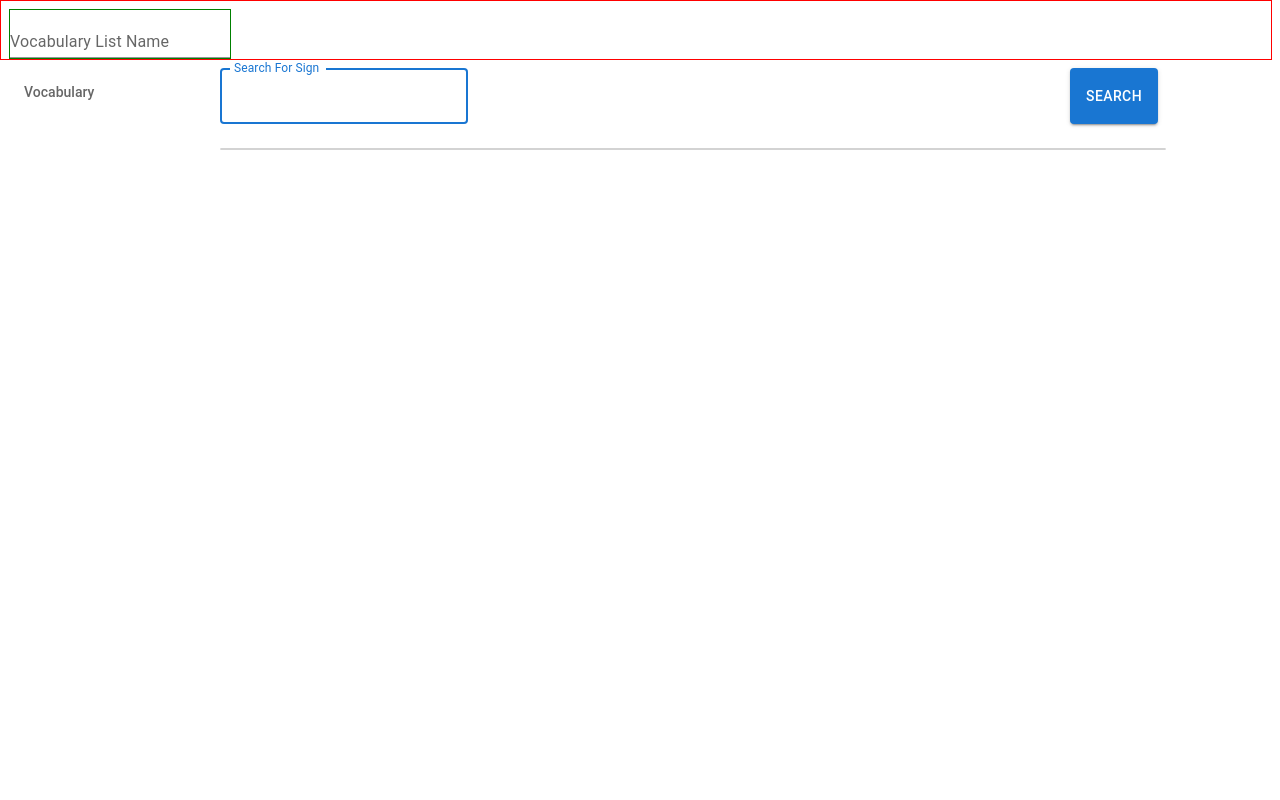
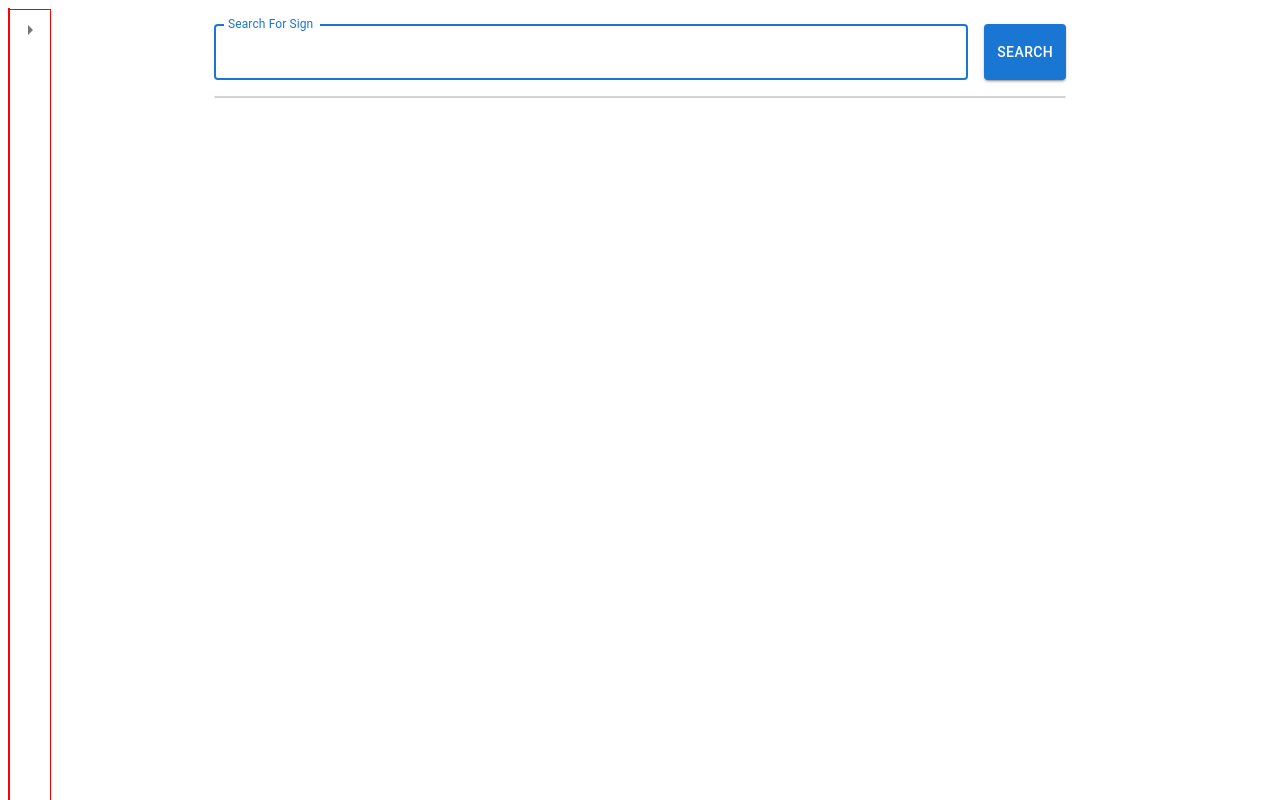
Before and after one commit to cryosis7/Signs4Sign, a React (Create React App) app: page / in a window 1280 px wide. Built offline with nearby package versions, Linux system fonts and the light colour scheme.

Commit message:
tryign drawer again

```diff
--- a/package.json
+++ b/package.json
@@ -5,6 +5,7 @@
   "dependencies": {
     "@emotion/react": "^11.9.3",
     "@emotion/styled": "^11.9.3",
+    "@mui/icons-material": "^5.8.4",
     "@mui/material": "^5.8.4",
     "@testing-library/jest-dom": "^5.14.1",
     "@testing-library/react": "^13.0.0",
--- a/src/components/Vocabulary/AddVocabForm.tsx
+++ b/src/components/Vocabulary/AddVocabForm.tsx
@@ -13,8 +13,7 @@ const AddVocabForm = ({ selectedSigns, toggleChecked }: Props) => {
   const [searchTerm, setSearchTerm] = useState<string>("");
 
   return (
-    // <Container maxWidth="md" sx={{ marginTop: "1em" }}>
-    <>
+    <Container maxWidth="md" sx={{ marginTop: "1em" }}>
       <SearchBar setSearchTerm={setSearchTerm} />
       <hr />
       <SearchResults
@@ -22,8 +21,7 @@ const AddVocabForm = ({ selectedSigns, toggleChecked }: Props) => {
         checkedList={selectedSigns}
         toggleChecked={toggleChecked}
       />
-    </>
-    // </Container>
+    </Container>
   );
 };
 
--- a/src/components/Vocabulary/SearchBar/SearchBar.tsx
+++ b/src/components/Vocabulary/SearchBar/SearchBar.tsx
@@ -14,29 +14,21 @@ export const SearchBar = ({ setSearchTerm }: Props) => {
   };
 
   return (
-    <form onSubmit={handleSubmit}>
-      <Grid
-        container
-        spacing={1}
-        wrap={"nowrap"}
-        justifyContent="space-between"
-        alignItems="stretch"
+    <form
+      onSubmit={handleSubmit}
+      className="flex flex-justify-space-between flex-align-stretch"
+      style={{ gap: "1em" }}
     >
-        <Grid item className="flex" sx={{ padding: "8px" }}>
       <TextField
         autoFocus
         label="Search For Sign"
+        fullWidth
         onChange={(event) => setValue(event.target.value)}
         value={value}
-            fullWidth
       />
-        </Grid>
-        <Grid item className="flex flex-align-stretch" sx={{ padding: "8px" }}>
       <Button variant="contained" type="submit">
         Search
       </Button>
-        </Grid>
-      </Grid>
     </form>
   );
 };
--- a/src/components/Vocabulary/VocabList/VocabList.tsx
+++ b/src/components/Vocabulary/VocabList/VocabList.tsx
@@ -1,23 +1,41 @@
 import {
-  Divider,
+  Drawer,
+  IconButton,
   List,
   ListItem,
   ListItemText,
   ListSubheader,
-  TextField,
 } from "@mui/material";
-import { useState } from "react";
+import React, { useEffect, useRef, useState } from "react";
+import ArrowRightIcon from "@mui/icons-material/ArrowRight";
+import ArrowLeftIcon from "@mui/icons-material/ArrowLeft";
 
 interface Props {
   vocabList: string[];
-  vocabListName: string;
 }
 
-export const VocabList = ({ vocabList, vocabListName }: Props) => {
+const DRAWER_MIN_WIDTH = "300px";
+
+export const VocabList = ({ vocabList }: Props) => {
+  const [isDrawerOpen, setIsDrawerOpen] = useState<boolean>(false);
+
+  const toggleDrawer = (event: React.KeyboardEvent | React.MouseEvent) => {
+    if (
+      event.type === "keydown" &&
+      ((event as React.KeyboardEvent).key === "Tab" ||
+        (event as React.KeyboardEvent).key === "Shift")
+    ) {
+      return;
+    }
+    setIsDrawerOpen(!isDrawerOpen);
+  };
+
   return (
+    <div className="flex">
+      {isDrawerOpen && (
         <nav aria-label="Vocabulary list contents">
           <List disablePadding>
-        <ListSubheader>{vocabListName || "Vocabulary"}</ListSubheader>
+            <ListSubheader>Vocabulary</ListSubheader>
             {vocabList.map((word) => (
               <ListItem>
                 <ListItemText primary={word} />
@@ -25,5 +43,15 @@ export const VocabList = ({ vocabList, vocabListName }: Props) => {
             ))}
           </List>
         </nav>
+      )}
+      <div className="debug" style={{ position: "fixed", height: "100%" }}>
+        <IconButton
+          onClick={toggleDrawer}
+          aria-label={`${isDrawerOpen ? "close" : "open"} vocabulary list`}
+        >
+          {isDrawerOpen ? <ArrowLeftIcon /> : <ArrowRightIcon />}
+        </IconButton>
+      </div>
+    </div>
   );
 };
--- a/src/components/Vocabulary/Vocabulary.tsx
+++ b/src/components/Vocabulary/Vocabulary.tsx
@@ -2,11 +2,9 @@ import AddVocabForm from "./AddVocabForm";
 import { VocabList } from "./VocabList/VocabList";
 import { useState } from "react";
 import { Sign } from "../../shared/types";
-import { Grid, TextField } from "@mui/material";
 
 export const Vocabulary = () => {
   const [selectedSigns, setSelectedSigns] = useState<Sign[]>([]);
-  const [vocabListName, setVocabListName] = useState<string>("");
 
   const toggleVocabWord = (sign: Sign) => {
     const index = selectedSigns.indexOf(sign);
@@ -18,28 +16,29 @@ export const Vocabulary = () => {
   };
 
   return (
-    <Grid container spacing={1}>
-      <Grid item xs={12} className={"debug"}>
-        <TextField
-          label="Vocabulary List Name"
-          variant="standard"
-          value={vocabListName}
-          sx={{ border: "1px solid green" }}
-          onChange={(event) => setVocabListName(event.target.value)}
-        />
-      </Grid>
-      <Grid item xs={3} lg={2}>
-        <VocabList
-          vocabList={selectedSigns.map((sign) => sign.english)}
-          vocabListName={vocabListName}
-        />
-      </Grid>
-      <Grid item xs={8} lg={9}>
+    <>
+      {/*<div className='flex flex-justify-center margin-vertical-small'>*/}
+      {/*    <TextField*/}
+      {/*        label="List Name..."*/}
+      {/*        variant="filled"*/}
+      {/*        value={vocabListName}*/}
+      {/*        sx={{width: '50%'}}*/}
+      {/*        onChange={(event) => setVocabListName(event.target.value)}*/}
+      {/*    />*/}
+      {/*</div>*/}
+      {/*<hr/>*/}
+      <div
+        className="flex flex-justify-space-between flex-align-stretch"
+        style={{ gap: "1em" }}
+      >
+        <div style={{ position: "fixed", height: "100%" }} className="debug">
+          <VocabList vocabList={selectedSigns.map((sign) => sign.english)} />
+        </div>
         <AddVocabForm
           selectedSigns={selectedSigns}
           toggleChecked={toggleVocabWord}
         />
-      </Grid>
-    </Grid>
+      </div>
+    </>
   );
 };
--- a/src/styles.scss
+++ b/src/styles.scss
@@ -21,14 +21,14 @@ code {
   &-inline {
     display: inline-flex;
   }
-  &-row {
-    flex-direction: row;
+  &-column {
+    flex-direction: column;
   }
   &-align {
     &-center {
       align-items: center;
     }
-    &-baseling {
+    &-baseline {
       align-items: baseline;
     }
     &-stretch {
@@ -63,6 +63,18 @@ code {
   }
 }
 
+.margin {
+  &-small {
+    margin: 6px;
+  }
+  &-vertical {
+    &-small {
+      margin-top: 6px;
+      margin-bottom: 6px;
+    }
+  }
+}
+
 hr {
   border: 1px solid lightgray;
   border-radius: 5px;
```
Also changed, not shown: 1 other file (tests, documents, lock files or other folders). Lines whose indentation alone changed are shown as unchanged.
